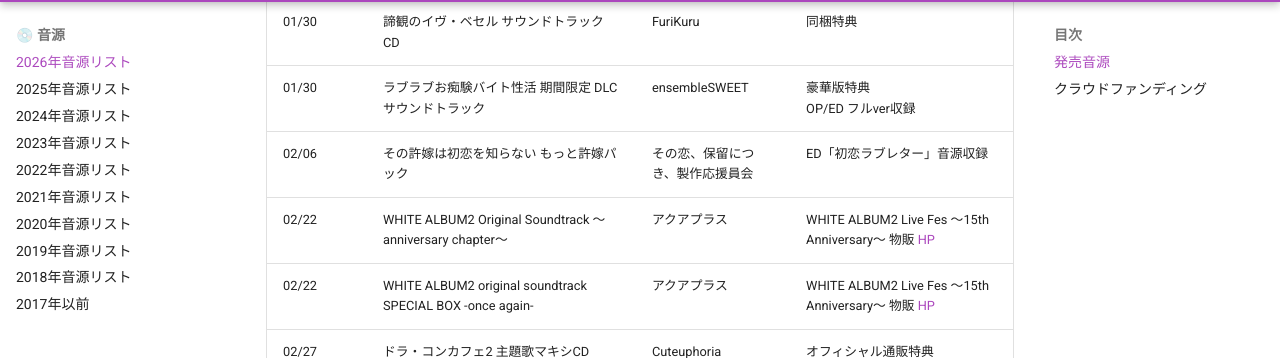
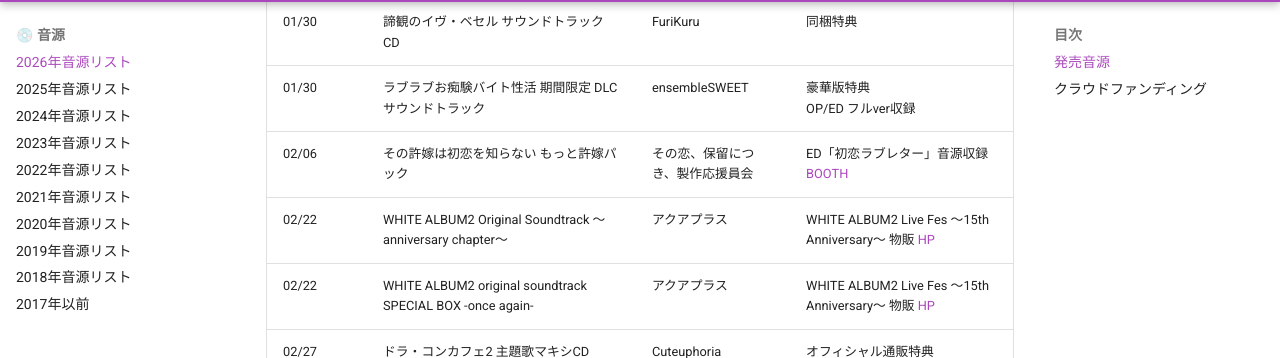
Before and after one commit to onihusube/ensonglog, an MkDocs documentation site: the page built from docs/2026/音源.md, in a window 1280 px wide and 900 px high, scrolled down 1170 px. Shown: the part 94-452 px from the top of the window. Built offline with MkDocs 1.6.1 and Material for MkDocs 9.7.7, drawn with Linux system fonts in a browser that asks for light colours; comment, search, counter and statistics services are not loaded.

Commit message:
boothリンク追加

```diff
--- a/docs/2026/音源.md
+++ b/docs/2026/音源.md
@@ -24,7 +24,7 @@
 | 01/30 | PRIDE BLUE 録り下ろし主題歌CD【あかしゆきVer.】 | LiLiM DARKNESS | ソフマップ特典 |
 | 01/30 | 諦観のイヴ・ベセル サウンドトラックCD | FuriKuru | 同梱特典 |
 | 01/30 | ラブラブお痴験バイト性活 期間限定 DLCサウンドトラック | ensembleSWEET | 豪華版特典 </br> OP/ED フルver収録 |
-| 02/06 | その許嫁は初恋を知らない もっと許嫁パック | その恋、保留につき、製作応援員会 | ED「初恋ラブレター」音源収録 |
+| 02/06 | その許嫁は初恋を知らない もっと許嫁パック | その恋、保留につき、製作応援員会 | ED「初恋ラブレター」音源収録 </br> [BOOTH](https://sonokoi.booth.pm/items/7879712) |
 | 02/22 | WHITE ALBUM2 Original Soundtrack ～anniversary chapter～ | アクアプラス | WHITE ALBUM2 Live Fes ～15th Anniversary～ 物販 [HP](https://blog.aquaplus.jp/archives/12322) |
 | 02/22 | WHITE ALBUM2 original soundtrack SPECIAL BOX -once again- | アクアプラス | WHITE ALBUM2 Live Fes ～15th Anniversary～ 物販 [HP](https://blog.aquaplus.jp/archives/12322) |
 | 02/27 | ドラ・コンカフェ2 主題歌マキシCD | Cuteuphoria | オフィシャル通販特典 </br> 主題歌/ソロx2/short/off vocal 収録 |
```
Also changed, not shown: docs/2025/音源.md (+1 -1 lines).
